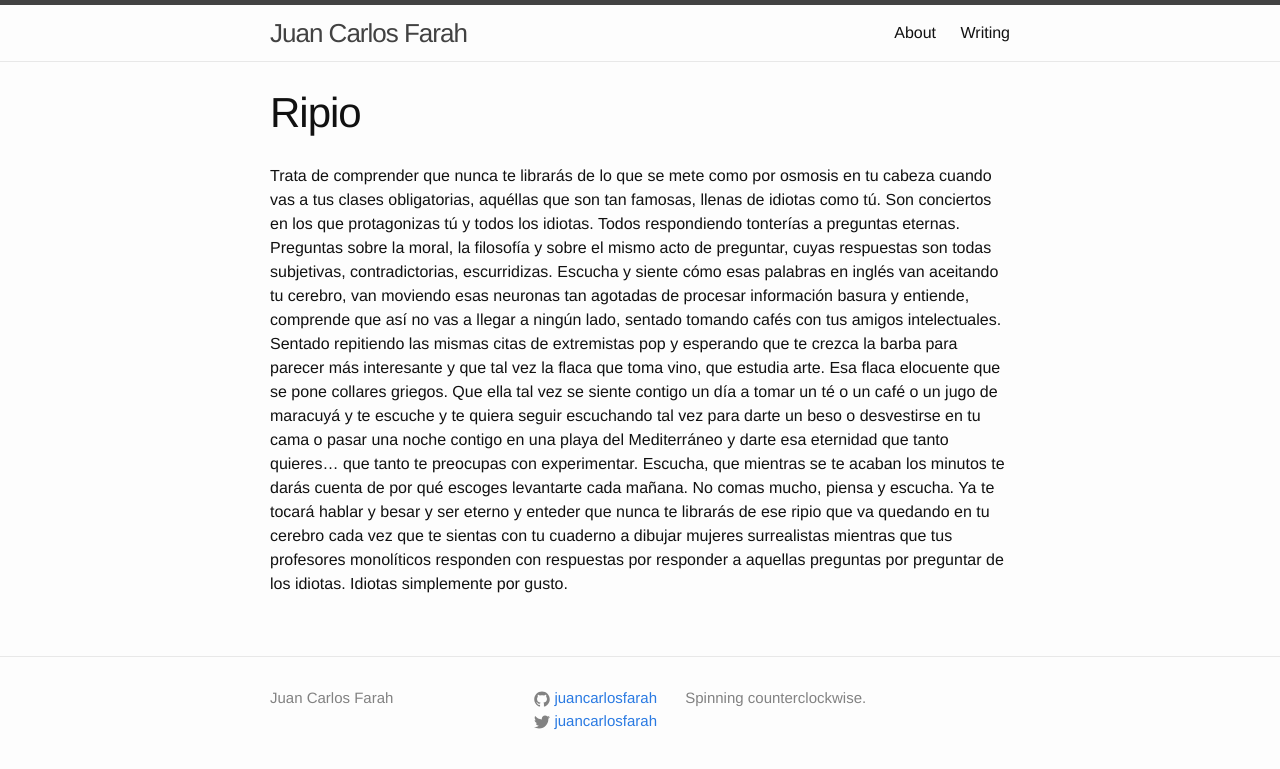
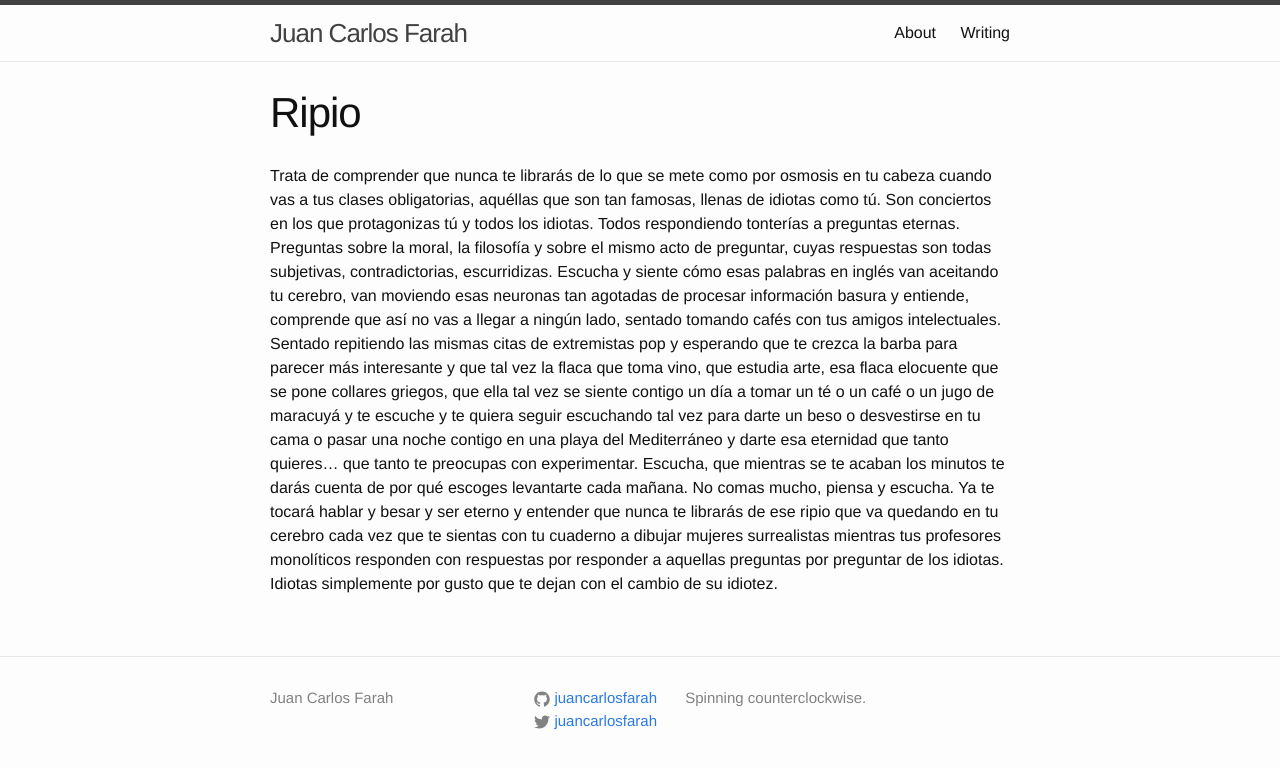
Before and after one commit to juancarlosfarah/web, a Jekyll site: the page built from writing/es/ripio.md, in a window 1280 px wide. Shown: the top 769 px of the page. Built offline with Jekyll 4.4.1, drawn with Linux system fonts in a browser that asks for light colours.

Commit message:
Edited Ripio

```diff
--- a/writing/es/ripio.md
+++ b/writing/es/ripio.md
@@ -15,15 +15,16 @@ moviendo esas neuronas tan agotadas de procesar información basura y entiende,
 comprende que así no vas a llegar a ningún lado, sentado tomando cafés con tus
 amigos intelectuales. Sentado repitiendo las mismas citas de extremistas pop y
 esperando que te crezca la barba para parecer más interesante y que tal vez la
-flaca que toma vino, que estudia arte. Esa flaca elocuente que se pone
-collares griegos. Que ella tal vez se siente contigo un día a tomar un té o un
+flaca que toma vino, que estudia arte, esa flaca elocuente que se pone
+collares griegos, que ella tal vez se siente contigo un día a tomar un té o un
 café o un jugo de maracuyá y te escuche y te quiera seguir escuchando tal vez
 para darte un beso o desvestirse en tu cama o pasar una noche contigo en una
 playa del Mediterráneo y darte esa eternidad que tanto quieres... que tanto te
 preocupas con experimentar. Escucha, que mientras se te acaban los minutos te
 darás cuenta de por qué escoges levantarte cada mañana. No comas mucho, piensa
-y escucha. Ya te tocará hablar y besar y ser eterno y enteder que nunca te
+y escucha. Ya te tocará hablar y besar y ser eterno y entender que nunca te
 librarás de ese ripio que va quedando en tu cerebro cada vez que te sientas
-con tu cuaderno a dibujar mujeres surrealistas mientras que tus profesores
+con tu cuaderno a dibujar mujeres surrealistas mientras tus profesores
 monolíticos responden con respuestas por responder a aquellas preguntas por
-preguntar de los idiotas. Idiotas simplemente por gusto.
+preguntar de los idiotas. Idiotas simplemente por gusto que te dejan con
+el cambio de su idiotez.
```
